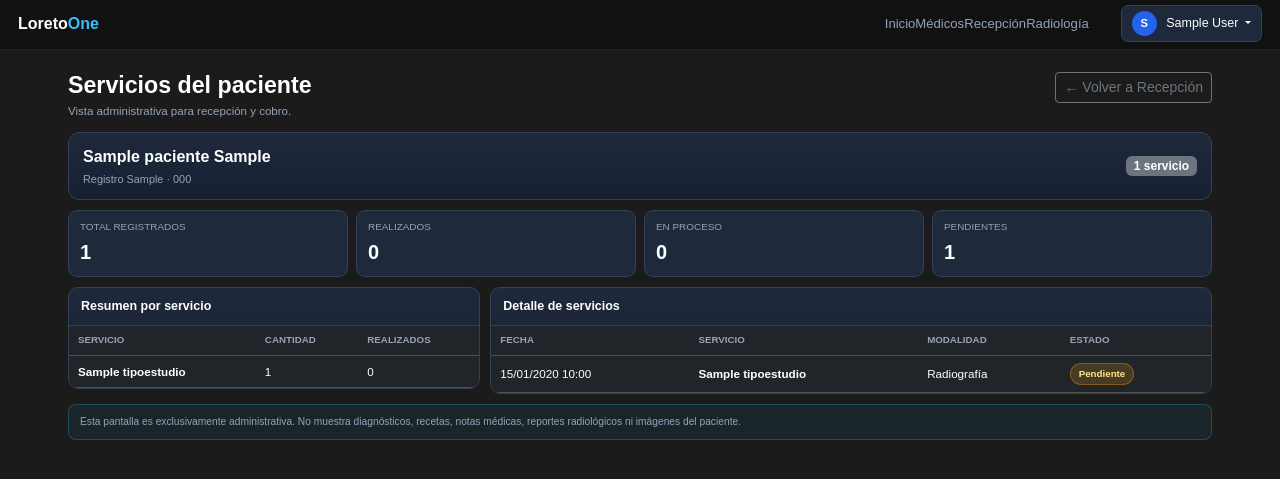
After one commit to eduardobadillorojas-beep/LoretoLabsMed, a Django app: page /recepcion/paciente/1/servicios/ in a window 1280 px wide. The commit adds this page. Shown: the top 479 px of the page. Run offline with Django 5.2, Linux system fonts and the light colour scheme; a user stored in the database is signed in; data comes from the database, SQL or seed files in the repository; tables that the repository leaves empty hold one stand-in row (values such as "Sample post").

Commit message:
Agrega vista de servicios para recepcion

```diff
--- a/config/urls.py
+++ b/config/urls.py
@@ -143,6 +143,16 @@ urlpatterns = [
     ),
 
     # =========================
+    # SERVICIOS / CUENTA
+    # =========================
+
+    path(
+        'recepcion/paciente/<int:paciente_id>/servicios/',
+        views.servicios_paciente_recepcion,
+        name='servicios_paciente_recepcion'
+    ),
+
+    # =========================
     # EXPEDIENTE DEL PACIENTE
     # =========================
 
--- /dev/null
+++ b/core/templates/core/servicios_paciente_recepcion.html
@@ -0,0 +1,425 @@
+{% extends 'core/base.html' %}
+
+{% block title %}
+Servicios del paciente | Loreto One
+{% endblock %}
+
+{% block content %}
+
+<style>
+    .servicios-wrap {
+        max-width: 1180px;
+        margin: 0 auto;
+        padding: 14px 18px 35px;
+    }
+
+    .servicios-header {
+        display: flex;
+        align-items: flex-start;
+        justify-content: space-between;
+        gap: 16px;
+        margin-bottom: 12px;
+    }
+
+    .servicios-title {
+        margin: 0;
+        font-size: 1.45rem;
+        font-weight: 800;
+    }
+
+    .servicios-subtitle {
+        color: #94a3b8;
+        font-size: .72rem;
+        margin-top: 3px;
+    }
+
+    .paciente-card {
+        background: linear-gradient(180deg, #1e293b 0%, #172033 100%);
+        border: 1px solid #334155;
+        border-radius: 11px;
+        padding: 12px 14px;
+        margin-bottom: 10px;
+        display: flex;
+        align-items: center;
+        justify-content: space-between;
+        gap: 16px;
+    }
+
+    .paciente-nombre {
+        font-size: 1rem;
+        font-weight: 800;
+    }
+
+    .paciente-dato {
+        color: #94a3b8;
+        font-size: .68rem;
+        margin-top: 2px;
+    }
+
+    .stats-servicios {
+        display: grid;
+        grid-template-columns: repeat(4, 1fr);
+        gap: 8px;
+        margin-bottom: 10px;
+    }
+
+    .stat-servicio {
+        background: #1e293b;
+        border: 1px solid #334155;
+        border-radius: 9px;
+        padding: 9px 11px;
+    }
+
+    .stat-label {
+        color: #94a3b8;
+        font-size: .62rem;
+        text-transform: uppercase;
+    }
+
+    .stat-value {
+        font-size: 1.25rem;
+        font-weight: 800;
+        margin-top: 2px;
+    }
+
+    .servicios-grid {
+        display: grid;
+        grid-template-columns: .8fr 1.4fr;
+        gap: 10px;
+        align-items: start;
+    }
+
+    .panel-servicios {
+        background: linear-gradient(180deg, #1e293b 0%, #172033 100%);
+        border: 1px solid #334155;
+        border-radius: 10px;
+        overflow: hidden;
+    }
+
+    .panel-header {
+        padding: 9px 12px;
+        border-bottom: 1px solid #334155;
+        font-size: .78rem;
+        font-weight: 800;
+    }
+
+    .servicios-table {
+        margin: 0;
+        font-size: .73rem;
+    }
+
+    .servicios-table th {
+        color: #94a3b8;
+        font-size: .61rem;
+        text-transform: uppercase;
+        padding: 7px 9px;
+        white-space: nowrap;
+    }
+
+    .servicios-table td {
+        padding: 7px 9px;
+        vertical-align: middle;
+    }
+
+    .servicio-nombre {
+        font-weight: 700;
+        color: #f8fafc;
+    }
+
+    .servicio-modalidad {
+        color: #94a3b8;
+        font-size: .62rem;
+        margin-top: 1px;
+    }
+
+    .estado {
+        display: inline-block;
+        border-radius: 999px;
+        padding: 3px 8px;
+        font-size: .61rem;
+        font-weight: 700;
+    }
+
+    .estado-pendiente {
+        background: rgba(245, 158, 11, .18);
+        color: #fde68a;
+        border: 1px solid rgba(245, 158, 11, .35);
+    }
+
+    .estado-proceso {
+        background: rgba(14, 165, 233, .18);
+        color: #bae6fd;
+        border: 1px solid rgba(14, 165, 233, .35);
+    }
+
+    .estado-completado {
+        background: rgba(34, 197, 94, .18);
+        color: #bbf7d0;
+        border: 1px solid rgba(34, 197, 94, .35);
+    }
+
+    .lista-vacia {
+        padding: 24px 14px;
+        text-align: center;
+        color: #64748b;
+        font-size: .73rem;
+    }
+
+    .privacidad {
+        margin-top: 10px;
+        padding: 9px 11px;
+        border-radius: 8px;
+        border: 1px solid rgba(56, 189, 248, .25);
+        background: rgba(14, 165, 233, .07);
+        color: #94a3b8;
+        font-size: .64rem;
+    }
+
+    @media (max-width: 900px) {
+        .stats-servicios {
+            grid-template-columns: repeat(2, 1fr);
+        }
+
+        .servicios-grid {
+            grid-template-columns: 1fr;
+        }
+    }
+</style>
+
+
+<div class="servicios-wrap">
+
+    <div class="servicios-header">
+
+        <div>
+            <h1 class="servicios-title">
+                Servicios del paciente
+            </h1>
+
+            <div class="servicios-subtitle">
+                Vista administrativa para recepción y cobro.
+            </div>
+        </div>
+
+        <a
+            href="{% url 'panel_recepcion' %}"
+            class="btn btn-outline-secondary btn-sm"
+        >
+            ← Volver a Recepción
+        </a>
+
+    </div>
+
+
+    <div class="paciente-card">
+
+        <div>
+            <div class="paciente-nombre">
+                {{ paciente.nombre }} {{ paciente.apellido }}
+            </div>
+
+            <div class="paciente-dato">
+                Registro {{ paciente.identificacion }}
+                · {{ paciente.telefono|default:"Sin teléfono" }}
+            </div>
+        </div>
+
+        <span class="badge bg-secondary">
+            {{ total_servicios }} servicio{{ total_servicios|pluralize }}
+        </span>
+
+    </div>
+
+
+    <div class="stats-servicios">
+
+        <div class="stat-servicio">
+            <div class="stat-label">
+                Total registrados
+            </div>
+            <div class="stat-value">
+                {{ total_servicios }}
+            </div>
+        </div>
+
+        <div class="stat-servicio">
+            <div class="stat-label">
+                Realizados
+            </div>
+            <div class="stat-value">
+                {{ total_realizados }}
+            </div>
+        </div>
+
+        <div class="stat-servicio">
+            <div class="stat-label">
+                En proceso
+            </div>
+            <div class="stat-value">
+                {{ total_en_proceso }}
+            </div>
+        </div>
+
+        <div class="stat-servicio">
+            <div class="stat-label">
+                Pendientes
+            </div>
+            <div class="stat-value">
+                {{ total_pendientes }}
+            </div>
+        </div>
+
+    </div>
+
+
+    <div class="servicios-grid">
+
+        <section class="panel-servicios">
+
+            <div class="panel-header">
+                Resumen por servicio
+            </div>
+
+            {% if resumen_servicios %}
+
+                <div class="table-responsive">
+
+                    <table class="table table-dark table-hover servicios-table">
+
+                        <thead>
+                            <tr>
+                                <th>Servicio</th>
+                                <th>Cantidad</th>
+                                <th>Realizados</th>
+                            </tr>
+                        </thead>
+
+                        <tbody>
+
+                            {% for item in resumen_servicios %}
+
+                                <tr>
+                                    <td class="servicio-nombre">
+                                        {{ item.nombre }}
+                                    </td>
+                                    <td>
+                                        {{ item.cantidad }}
+                                    </td>
+                                    <td>
+                                        {{ item.realizados }}
+                                    </td>
+                                </tr>
+
+                            {% endfor %}
+
+                        </tbody>
+
+                    </table>
+
+                </div>
+
+            {% else %}
+
+                <div class="lista-vacia">
+                    Este paciente todavía no tiene servicios registrados.
+                </div>
+
+            {% endif %}
+
+        </section>
+
+
+        <section class="panel-servicios">
+
+            <div class="panel-header">
+                Detalle de servicios
+            </div>
+
+            {% if estudios %}
+
+                <div class="table-responsive">
+
+                    <table class="table table-dark table-hover servicios-table">
+
+                        <thead>
+                            <tr>
+                                <th>Fecha</th>
+                                <th>Servicio</th>
+                                <th>Modalidad</th>
+                                <th>Estado</th>
+                            </tr>
+                        </thead>
+
+                        <tbody>
+
+                            {% for estudio in estudios %}
+
+                                <tr>
+
+                                    <td>
+                                        {{ estudio.fecha_creacion|date:"d/m/Y H:i" }}
+                                    </td>
+
+                                    <td class="servicio-nombre">
+                                        {{ estudio.tipo_estudio.nombre }}
+                                    </td>
+
+                                    <td>
+                                        {{ estudio.tipo_estudio.get_modalidad_display }}
+                                    </td>
+
+                                    <td>
+
+                                        {% if estudio.estado == 'PENDIENTE' %}
+
+                                            <span class="estado estado-pendiente">
+                                                Pendiente
+                                            </span>
+
+                                        {% elif estudio.estado == 'EN_PROCESO' %}
+
+                                            <span class="estado estado-proceso">
+                                                En proceso
+                                            </span>
+
+                                        {% else %}
+
+                                            <span class="estado estado-completado">
+                                                Completado
+                                            </span>
+
+                                        {% endif %}
+
+                                    </td>
+
+                                </tr>
+
+                            {% endfor %}
+
+                        </tbody>
+
+                    </table>
+
+                </div>
+
+            {% else %}
+
+                <div class="lista-vacia">
+                    No existen servicios registrados para este paciente.
+                </div>
+
+            {% endif %}
+
+        </section>
+
+    </div>
+
+
+    <div class="privacidad">
+        Esta pantalla es exclusivamente administrativa. No muestra diagnósticos,
+        recetas, notas médicas, reportes radiológicos ni imágenes del paciente.
+    </div>
+
+</div>
+
+{% endblock %}
--- a/core/views.py
+++ b/core/views.py
@@ -1777,6 +1777,119 @@ def nueva_cita(request):
 # =========================================================
 
 @login_required
+def servicios_paciente_recepcion(
+    request,
+    paciente_id
+):
+    membresia = obtener_membresia_usuario(request)
+
+    if membresia is None:
+        return redirect('panel_config')
+
+    if membresia.rol not in [
+        'RECEPCION',
+        'ADMIN',
+    ]:
+        if membresia.rol == 'MEDICO':
+            return redirect('panel_medico')
+
+        if membresia.rol in [
+            'RADIOLOGIA',
+            'TECNICO',
+        ]:
+            return redirect('panel_radiologo')
+
+        return redirect('inicio')
+
+    paciente = get_object_or_404(
+        Paciente,
+        pk=paciente_id,
+        institucion=membresia.institucion,
+    )
+
+    estudios = list(
+        Estudio.objects
+        .select_related(
+            'tipo_estudio'
+        )
+        .filter(
+            paciente=paciente
+        )
+        .order_by(
+            '-fecha_creacion'
+        )
+    )
+
+    total_servicios = len(
+        estudios
+    )
+
+    total_realizados = sum(
+        1
+        for estudio in estudios
+        if estudio.estado == 'COMPLETADO'
+    )
+
+    total_en_proceso = sum(
+        1
+        for estudio in estudios
+        if estudio.estado == 'EN_PROCESO'
+    )
+
+    total_pendientes = sum(
+        1
+        for estudio in estudios
+        if estudio.estado == 'PENDIENTE'
+    )
+
+    resumen_por_tipo = {}
+
+    for estudio in estudios:
+        nombre = (
+            estudio.tipo_estudio.nombre
+            if estudio.tipo_estudio
+            else 'Servicio sin especificar'
+        )
+
+        if nombre not in resumen_por_tipo:
+            resumen_por_tipo[nombre] = {
+                'nombre': nombre,
+                'cantidad': 0,
+                'realizados': 0,
+            }
+
+        resumen_por_tipo[nombre]['cantidad'] += 1
+
+        if estudio.estado == 'COMPLETADO':
+            resumen_por_tipo[nombre]['realizados'] += 1
+
+    resumen_servicios = sorted(
+        resumen_por_tipo.values(),
+        key=lambda item: (
+            -item['cantidad'],
+            item['nombre'].lower(),
+        )
+    )
+
+    context = {
+        'paciente': paciente,
+        'estudios': estudios,
+        'total_servicios': total_servicios,
+        'total_realizados': total_realizados,
+        'total_en_proceso': total_en_proceso,
+        'total_pendientes': total_pendientes,
+        'resumen_servicios': resumen_servicios,
+        'membresia': membresia,
+    }
+
+    return render(
+        request,
+        'core/servicios_paciente_recepcion.html',
+        context
+    )
+
+
+@login_required
 def detalle_paciente(
     request,
     paciente_id
@@ -1785,6 +1898,14 @@ def detalle_paciente(
 
     if membresia is None:
         return redirect('panel_config')
+
+    if membresia.rol not in [
+        'MEDICO',
+        'RADIOLOGIA',
+        'TECNICO',
+        'ADMIN',
+    ]:
+        return redirect('panel_recepcion')
 
     paciente = get_object_or_404(
         Paciente,
```
Also changed, not shown: core/templates/core/panel_recepcion.html (+4 -4 lines).
